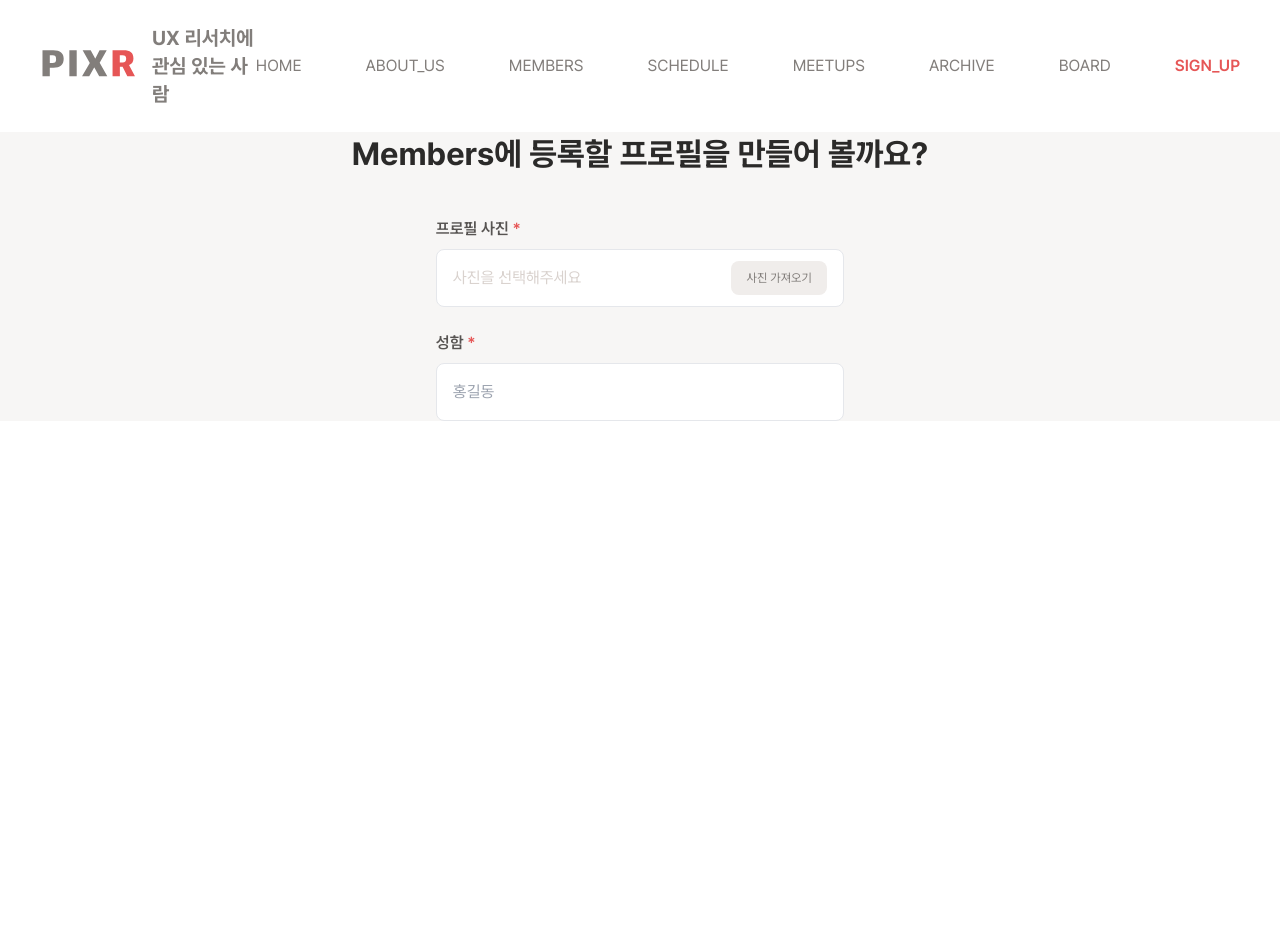
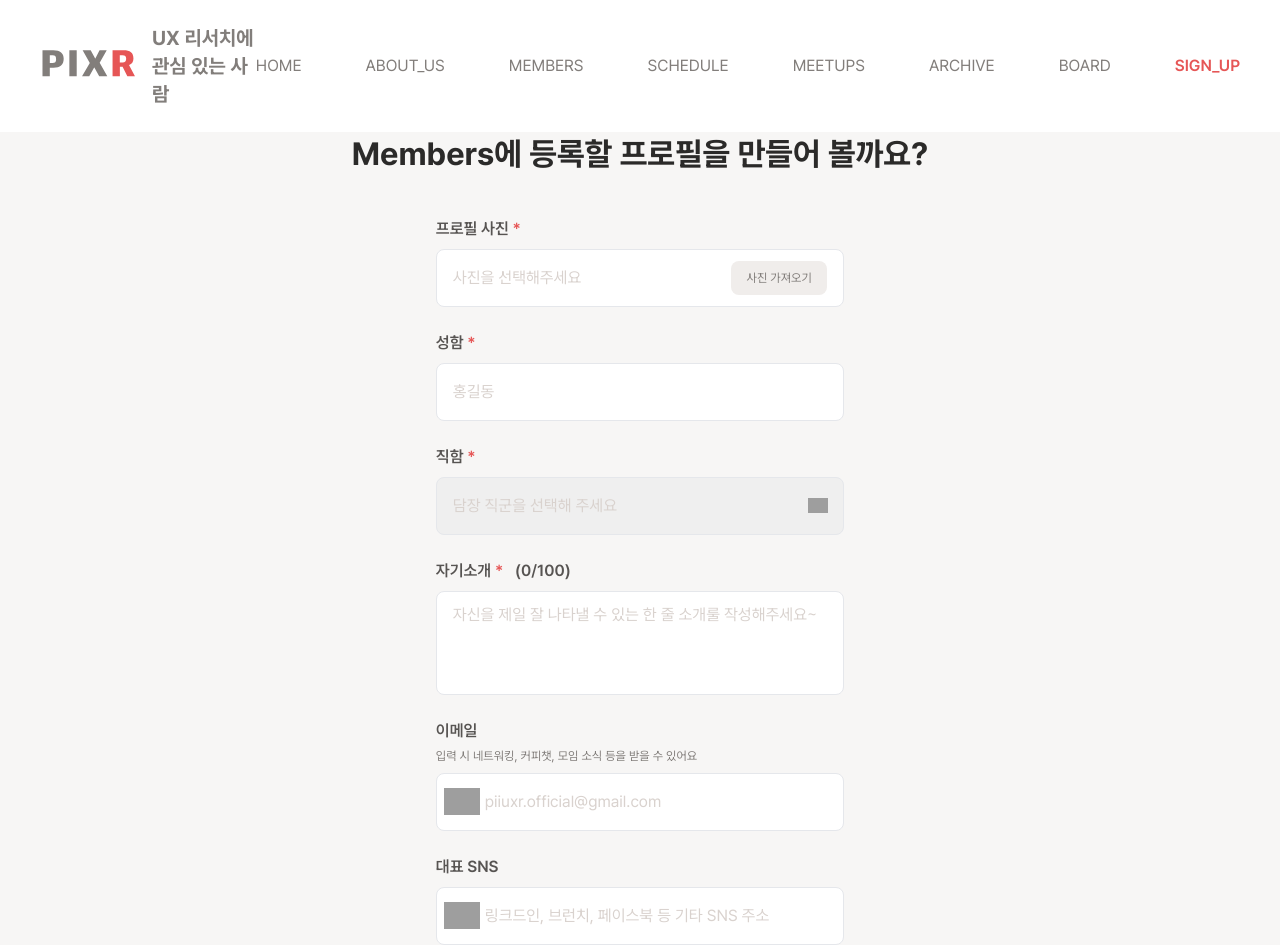
Before and after one commit to People-interested-in-UXR/Web, a Next.js app: page /sign-up in a window 1280 px wide. Before the commit the page ends 800 px from the top, so only its background shows below. Built offline with nearby package versions, Linux system fonts and the light colour scheme; grey boxes are pictures that could not be loaded.

Commit message:
style(view): 회원가입 form 제작

```diff
--- a/src/app/(router)/sign-up/page.tsx
+++ b/src/app/(router)/sign-up/page.tsx
@@ -1,10 +1,23 @@
 "use client";
 import { Container, PIXRHeader } from "@/app/_containers";
-import { useState } from "react";
+import { Icon } from "@/app/_ui";
+import { useEffect, useRef, useState } from "react";
 
 export default function Page({}) {
+  const profileRef = useRef(null);
   const [fileName, setFileName] = useState("");
   const [name, setName] = useState("");
+  const [job, setJob] = useState("");
+  const [introduce, setIntroduce] = useState("");
+  const [email, setEmail] = useState("");
+  const [sns, setSns] = useState("");
+
+  useEffect(() => {
+    if (profileRef.current) {
+      console.log(profileRef.current);
+    }
+  }, [fileName, profileRef]);
+
   return (
     <Container>
       <PIXRHeader />
@@ -14,6 +27,7 @@ export default function Page({}) {
             Members에 등록할 프로필을 만들어 볼까요?
           </h1>
           <div className="flex flex-col w-full px-[84px] gap-6">
+            {/* 프로필 사진 */}
             <div className="flex flex-col items-start w-full gap-2">
               <div className="b2-600-16 text-default gap-2">
                 프로필 사진 <span className="text-primary-red">*</span>
@@ -22,9 +36,11 @@ export default function Page({}) {
                 className={`${fileName ? "border-teriary" : "border-secondary"} w-full border rounded-lg px-4 py-[11px] bg-white flex justify-between items-center`}
               >
                 <div
-                  className={`${fileName ? "text-default" : "text-muted"} b2-400-16`}
+                  className={`${fileName ? "text-default" : "text-muted"} b2-400-16 flex w-[260px]`}
                 >
-                  {fileName ? fileName : "사진을 선택해주세요"}
+                  <p className="truncate">
+                    {fileName ? fileName : "사진을 선택해주세요"}
+                  </p>
                 </div>
                 <label
                   htmlFor="photo"
@@ -33,30 +49,139 @@ export default function Page({}) {
                   사진 가져오기
                 </label>
                 <input
+                  ref={profileRef}
                   type="file"
                   id="photo"
                   className="hidden"
-                  onChange={(event) =>
+                  onChange={(event) => {
+                    console.log(event.currentTarget.files);
                     setFileName(
                       event.currentTarget.value.split("\\")[
                         event.currentTarget.value.split("\\").length - 1
                       ]
-                    )
-                  }
+                    );
+                  }}
                 />
               </div>
             </div>
+            {/* 성함 */}
             <div className="flex flex-col items-start w-full gap-2">
               <label htmlFor="name" className="b2-600-16 text-default gap-2">
                 성함 <span className="text-primary-red">*</span>
               </label>
 
               <input
+                id={"name"}
                 type="text"
-                className={`${name ? "border-teriary" : "border-secondary"} b2-400-16 w-full border rounded-lg px-4 py-[11px] bg-white flex justify-between items-center h-[58px] outline-none`}
+                className={`${name ? "border-teriary" : "border-secondary"} b2-400-16 w-full border rounded-lg px-4 py-[11px] bg-white flex justify-between items-center h-[58px] outline-none placeholder:text-muted`}
                 placeholder="홍길동"
                 onChange={(event) => setName(event.currentTarget.value)}
               />
+            </div>
+            {/* 직함 */}
+            <div className="flex flex-col items-start w-full gap-2 relative">
+              <label htmlFor="job" className="b2-600-16 text-default gap-2">
+                직함 <span className="text-primary-red">*</span>
+              </label>
+
+              <div className="w-full relative flex items-center">
+                <select
+                  id={"job"}
+                  className={`${job ? "border-teriary" : "border-secondary text-muted"} b2-400-16 w-full border rounded-lg px-4 py-[11px]  h-[58px] outline-none appearance-none relative`}
+                  onChange={(event) => setJob(event.currentTarget.value)}
+                >
+                  <option className="text-muted" value="">
+                    담장 직군을 선택해 주세요
+                  </option>
+                  <option value="pm/po">PM/PO</option>
+                  <option value="designer">UX/UI Designer</option>
+                  <option value="researcher">UX Researcher</option>
+                </select>
+                <div className="absolute right-4">
+                  <Icon
+                    src={"/icon/common/bottom_point_arrows.svg"}
+                    alt={"bottom pointer arrow"}
+                    height={20}
+                    width={20}
+                  />
+                </div>
+              </div>
+            </div>
+            {/* 자기소개 */}
+            <div className="flex flex-col items-start w-full gap-2">
+              <label
+                htmlFor="introduce"
+                className="b2-600-16 text-default gap-2"
+              >
+                자기소개 <span className="text-primary-red">*</span>{" "}
+                <span className="ml-2">({introduce.length}/100)</span>
+              </label>
+
+              <textarea
+                id={"introduce"}
+                className={`${introduce ? "border-teriary" : "border-secondary"} b2-400-16 w-full border rounded-lg px-4 py-[11px] bg-white flex justify-between items-center h-[104px] outline-none resize-none placeholder:text-muted`}
+                placeholder="자신을 제일 잘 나타낼 수 있는 한 줄 소개룰 작성해주세요~"
+                maxLength={100}
+                onChange={(event) => setIntroduce(event.currentTarget.value)}
+              />
+            </div>
+            {/* 이메일 */}
+            <div className="relative flex flex-col items-start w-full gap-2">
+              <label
+                htmlFor="name"
+                className="b2-600-16 text-default gap-1 flex flex-col items-start"
+              >
+                <p>이메일</p>
+                <p className="c1-400-12 text-sub">
+                  입력 시 네트워킹, 커피챗, 모임 소식 등을 받을 수 있어요
+                </p>
+              </label>
+
+              <div className="relative w-full flex items-center">
+                {!email && (
+                  <div className="absolute pl-2">
+                    <Icon
+                      src={"/icon/common/email.svg"}
+                      alt={"email icon"}
+                      height={36}
+                      width={36}
+                    />
+                  </div>
+                )}
+                <input
+                  id={"name"}
+                  type="email"
+                  className={`${email ? "border-teriary pl-4" : "border-secondary pl-12"} b2-400-16 w-full border rounded-lg pr-4 py-[11px] bg-white flex justify-between items-center h-[58px] outline-none placeholder:text-muted`}
+                  placeholder="piiuxr.official@gmail.com"
+                  onChange={(event) => setEmail(event.currentTarget.value)}
+                />
+              </div>
+            </div>
+            {/* 대표 SNS */}
+            <div className="relative flex flex-col items-start w-full gap-2">
+              <label htmlFor="name" className="b2-600-16 text-default ">
+                대표 SNS
+              </label>
+
+              <div className="relative w-full flex items-center">
+                {!sns && (
+                  <div className="absolute pl-2">
+                    <Icon
+                      src={"/icon/common/sns.svg"}
+                      alt={"sns icon"}
+                      height={36}
+                      width={36}
+                    />
+                  </div>
+                )}
+                <input
+                  id={"name"}
+                  type="sns"
+                  className={`${sns ? "border-teriary pl-4" : "border-secondary pl-12"} b2-400-16 w-full border rounded-lg pr-4 py-[11px] bg-white flex justify-between items-center h-[58px] outline-none placeholder:text-muted`}
+                  placeholder="링크드인, 브런치, 페이스북 등 기타 SNS 주소"
+                  onChange={(event) => setSns(event.currentTarget.value)}
+                />
+              </div>
             </div>
           </div>
         </div>
```
